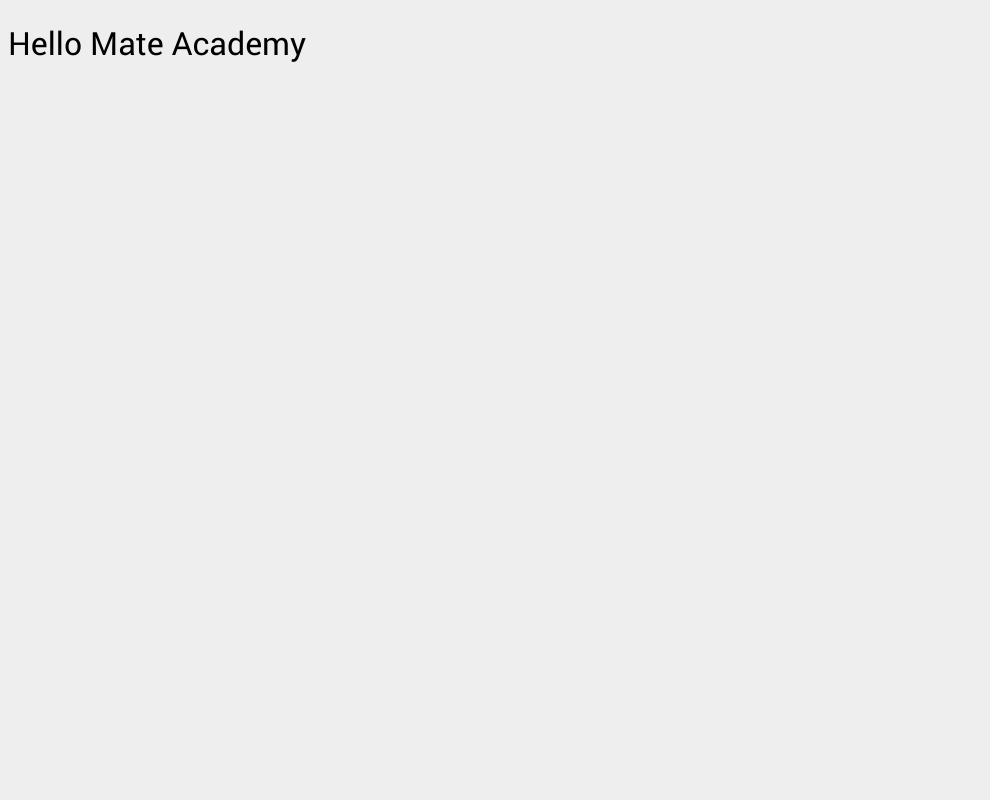
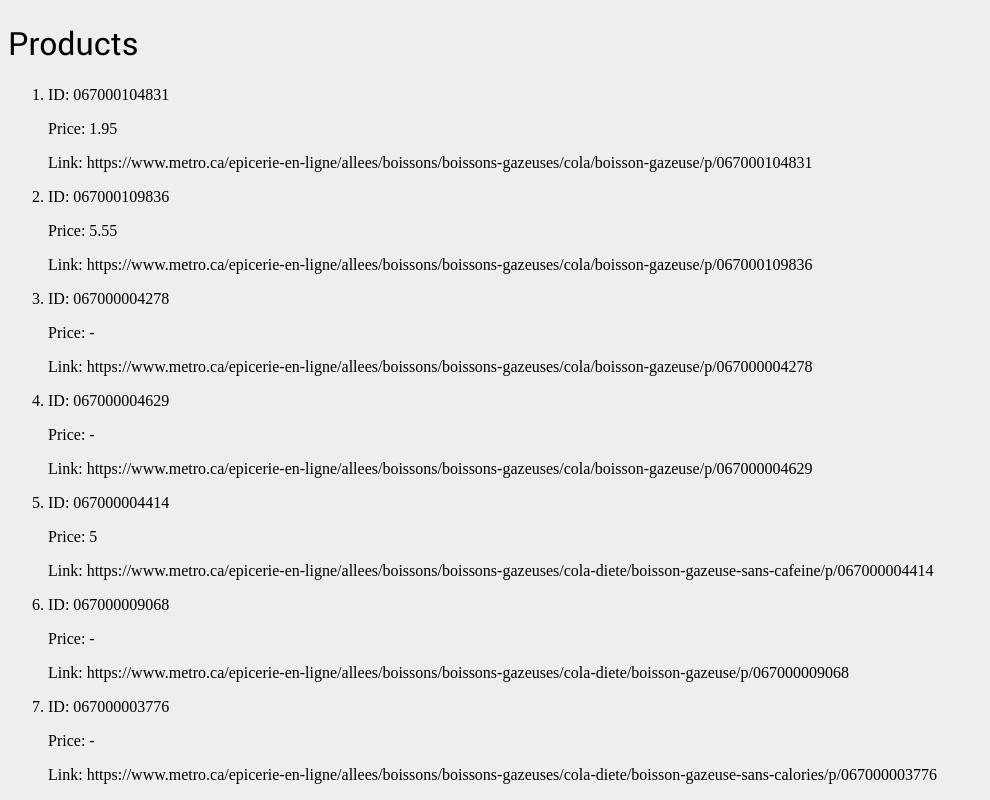
Before and after one commit to dtsehelnyk/js-GRT-test, a website built with Parcel: page src/index.html in a window 1280 px wide. Shown: the whole page, without its empty margins (0-990 px from the left). Built offline with nearby package versions, Linux system fonts and the light colour scheme.

Commit message:
solution

```diff
--- a/package.json
+++ b/package.json
@@ -21,7 +21,7 @@
     "@linthtml/linthtml": "^0.3.2",
     "@mate-academy/eslint-config": "*",
     "@mate-academy/linthtml-config": "0.0.1",
-    "@mate-academy/scripts": "^0.2.0",
+    "@mate-academy/scripts": "^0.8.0",
     "@mate-academy/stylelint-config": "0.0.9",
     "colors": "^1.3.3",
     "eslint": "^5.16.0",
--- a/src/index.html
+++ b/src/index.html
@@ -3,11 +3,13 @@
   <head>
     <meta charset="UTF-8">
     <meta name="viewport" content="width=device-width, initial-scale=1.0">
-    <title>Title</title>
+    <title>GRT test task</title>
     <link rel="stylesheet" href="./styles/main.scss">
   </head>
   <body>
-    <h1>Hello Mate Academy</h1>
+    <h1>Products</h1>
+    <div id="products"></div>
+
     <script type="text/javascript" src="scripts/main.js"></script>
   </body>
 </html>
--- /dev/null
+++ b/src/scripts/data.js
@@ -0,0 +1,325 @@
+export const productsData = [
+  {
+    'group': [
+      {
+        'brand': [
+          {
+            'text': 'Coca-Cola',
+          },
+        ],
+        'price': [
+          {
+            'text': ' price 1.95 euro',
+          },
+        ],
+        'category': [
+          {
+            'text': 'Boissons',
+          },
+        ],
+        'productUrl': [
+          {
+            'text': '/epicerie-en-ligne/allees/boissons/boissons-gazeuses/cola/boisson-gazeuse/p/067000104831',
+          },
+        ],
+        'thumbnail': [
+          {
+            'text': 'https://product-images.metro.ca/images/h3f/hc9/9704124809246.jpg',
+          },
+        ],
+        'name': [
+          {
+            'text': 'Boisson gazeuse',
+          },
+        ],
+        'nameExtended': [
+          {
+            'text': 'Boisson gazeuse 12x355 mL',
+          },
+        ],
+        'rankOrganic': [
+          {
+            'text': '1',
+          },
+        ],
+        'rank': [
+          {
+            'text': '1',
+          },
+        ],
+      },
+      {
+        'brand': [
+          {
+            'text': 'Coca-Cola',
+          },
+        ],
+        'price': [
+          {
+            'text': ' price 5,55 euro',
+          },
+        ],
+        'category': [
+          {
+            'text': 'Boissons',
+          },
+        ],
+        'productUrl': [
+          {
+            'text': '/epicerie-en-ligne/allees/boissons/boissons-gazeuses/cola/boisson-gazeuse/p/067000109836',
+          },
+        ],
+        'thumbnail': [
+          {
+            'text': 'https://product-images.metro.ca/images/hd8/hc0/9704066351134.jpg',
+          },
+        ],
+        'name': [
+          {
+            'text': 'Boisson gazeuse',
+          },
+        ],
+        'nameExtended': [
+          {
+            'text': 'Boisson gazeuse 6x222 mL',
+          },
+        ],
+        'rankOrganic': [
+          {
+            'text': '2',
+          },
+        ],
+        'rank': [
+          {
+            'text': '2',
+          },
+        ],
+      },
+      {
+        'brand': [
+          {
+            'text': 'Coca-Cola',
+          },
+        ],
+        'price': [],
+        'category': [
+          {
+            'text': 'Boissons',
+          },
+        ],
+        'productUrl': [
+          {
+            'text': '/epicerie-en-ligne/allees/boissons/boissons-gazeuses/cola/boisson-gazeuse/p/067000004278',
+          },
+        ],
+        'thumbnail': [
+          {
+            'text': 'https://product-images.metro.ca/images/h38/h3c/9704082702366.jpg',
+          },
+        ],
+        'name': [
+          {
+            'text': 'Boisson gazeuse',
+          },
+        ],
+        'nameExtended': [
+          {
+            'text': 'Boisson gazeuse 2 L',
+          },
+        ],
+        'rankOrganic': [
+          {
+            'text': '3',
+          },
+        ],
+        'rank': [
+          {
+            'text': '3',
+          },
+        ],
+      },
+      {
+        'brand': [
+          {
+            'text': 'Coca-Cola',
+          },
+        ],
+        'price': [
+          {
+            'text': '',
+          },
+        ],
+        'category': [
+          {
+            'text': 'Boissons',
+          },
+        ],
+        'productUrl': [
+          {
+            'text': '/epicerie-en-ligne/allees/boissons/boissons-gazeuses/cola/boisson-gazeuse/p/067000004629',
+          },
+        ],
+        'thumbnail': [
+          {
+            'text': 'https://product-images.metro.ca/images/h4a/h4e/9704077361182.jpg',
+          },
+        ],
+        'name': [
+          {
+            'text': 'Boisson gazeuse',
+          },
+        ],
+        'nameExtended': [
+          {
+            'text': 'Boisson gazeuse 500 mL',
+          },
+        ],
+        'rankOrganic': [
+          {
+            'text': '4',
+          },
+        ],
+        'rank': [
+          {
+            'text': '4',
+          },
+        ],
+      }
+    ]
+  },
+  {
+    'group': [
+      {
+        'brand': [
+          {
+            'text': 'Coke Diète',
+          },
+        ],
+        'price': [
+          {
+            'text': '5$',
+          },
+        ],
+        'category': [
+          {
+            'text': 'Boissons',
+          },
+        ],
+        'productUrl': [
+          {
+            'text': '/epicerie-en-ligne/allees/boissons/boissons-gazeuses/cola-diete/boisson-gazeuse-sans-cafeine/p/067000004414',
+          },
+        ],
+        'thumbnail': [
+          {
+            'text': 'https://product-images.metro.ca/images/h7d/hb2/9704072085534.jpg',
+          },
+        ],
+        'name': [
+          {
+            'text': 'Boisson gazeuse sans caféine',
+          },
+        ],
+        'nameExtended': [
+          {
+            'text': 'Boisson gazeuse sans caféine 2 L',
+          },
+        ],
+        'rankOrganic': [
+          {
+            'text': '25',
+          },
+        ],
+        'rank': [
+          {
+            'text': '25',
+          },
+        ],
+      },
+      {
+        'brand': [
+          {
+            'text': 'Coke Diète',
+          },
+        ],
+        'category': [
+          {
+            'text': 'Boissons',
+          },
+        ],
+        'productUrl': [
+          {
+            'text': '/epicerie-en-ligne/allees/boissons/boissons-gazeuses/cola-diete/boisson-gazeuse/p/067000009068',
+          },
+        ],
+        'thumbnail': [
+          {
+            'text': 'https://product-images.metro.ca/images/hc7/he1/9731744333854.jpg',
+          },
+        ],
+        'name': [
+          {
+            'text': 'Boisson gazeuse',
+          },
+        ],
+        'nameExtended': [
+          {
+            'text': 'Boisson gazeuse 1 L',
+          },
+        ],
+        'rankOrganic': [
+          {
+            'text': '26',
+          },
+        ],
+        'rank': [
+          {
+            'text': '26',
+          },
+        ],
+      },
+      {
+        'brand': [
+          {
+            'text': 'Coca-Cola Zero',
+          },
+        ],
+        'category': [
+          {
+            'text': 'Boissons',
+          },
+        ],
+        'productUrl': [
+          {
+            'text': '/epicerie-en-ligne/allees/boissons/boissons-gazeuses/cola-diete/boisson-gazeuse-sans-calories/p/067000003776',
+          },
+        ],
+        'thumbnail': [
+          {
+            'text': 'https://product-images.metro.ca/images/h8e/h34/9731746463774.jpg',
+          },
+        ],
+        'name': [
+          {
+            'text': 'Boisson gazeuse sans calories',
+          },
+        ],
+        'nameExtended': [
+          {
+            'text': 'Boisson gazeuse sans calories 1 L',
+          },
+        ],
+        'rankOrganic': [
+          {
+            'text': '27',
+          },
+        ],
+        'rank': [
+          {
+            'text': '27',
+          },
+        ],
+      },
+    ],
+  },
+];
--- a/src/scripts/main.js
+++ b/src/scripts/main.js
@@ -1 +1,63 @@
 'use strict';
+
+import { productsData } from './data';
+
+const productsTransform = (products) => {
+  let allProducts = [];
+
+  products.forEach(product => {
+    allProducts = [...allProducts, ...product.group];
+  });
+
+  const transformedProducts = allProducts.map((object, index) => {
+    const newObject = {};
+
+    newObject.id = [{
+      text: object.productUrl[0].text.match(/\d+/g).join(''),
+    }];
+
+    newObject.productUrl = [{
+      text: `https://www.metro.ca${object.productUrl[0].text}`,
+    }];
+
+    newObject.rank = [{
+      text: +index + 1,
+    }];
+
+    if (object.price && object.price[0] && object.price[0].text) {
+      newObject.price = [{
+        text: +object.price[0].text
+          .match(/[\d\.,]/g)
+          .join('')
+          .replace(/,/, '.'),
+      }];
+    }
+
+    return newObject;
+  });
+
+  return transformedProducts;
+}
+
+const products = productsTransform(productsData);
+const listBox = document.querySelector('#products');
+
+const parseList = (container, goods) => {
+  const ol = document.createElement('ol');
+
+  for (const good of goods) {
+    const li = document.createElement('li');
+
+    li.innerHTML = `
+      <p>ID: ${good.id[0].text}</p>
+      <p>Price: ${good.price? good.price[0].text: '-'}</p>
+      <p>Link: ${good.productUrl[0].text}</p>
+    `;
+
+    ol.append(li);
+  }
+
+  container.append(ol);
+}
+
+parseList(listBox, products);
```
Also changed, not shown: src/scripts/result.js (added, +149 -0 lines), .github/workflows/test.yml, README.md, 2 other files.
